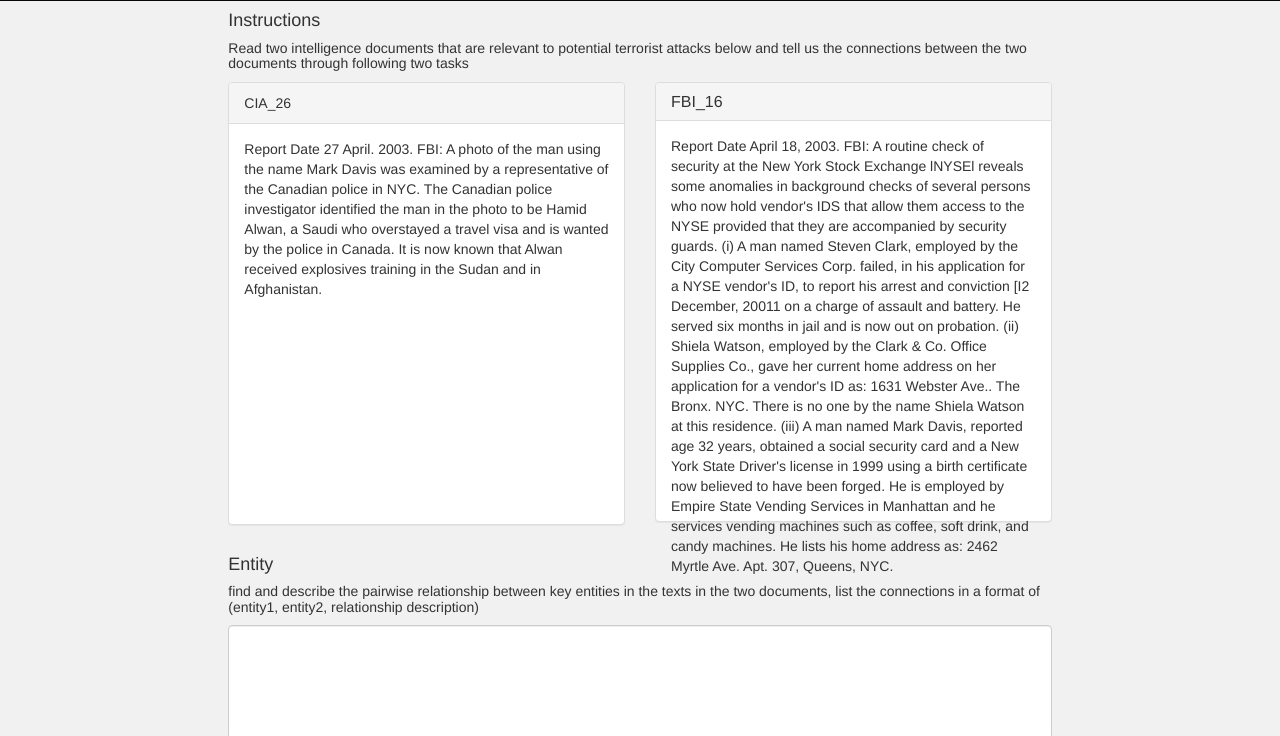
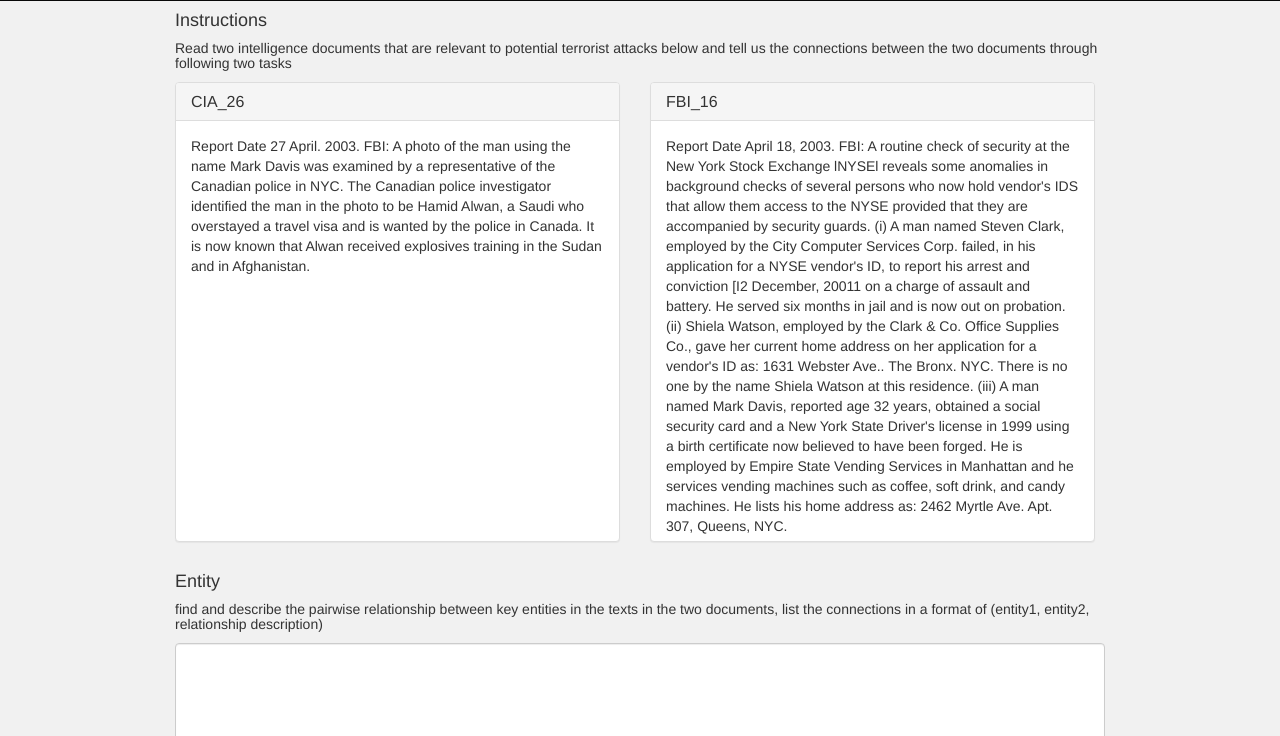
Before and after one commit to yalibian/Connections, a website: page static/index.html in a window 1280 px wide. Shown: the part 64-800 px from the top of the page. Drawn offline with Linux system fonts and the light colour scheme.

Commit message:
Update layout

```diff
--- /dev/null
+++ b/static/css/main.css
@@ -0,0 +1,52 @@
+#main {
+    min-width: 960px;
+    max-width: 960px;
+    /*text-align: center;*/
+}
+
+#q {
+    min-width: 960px;
+    max-width: 960px;
+}
+
+.doc {
+    min-width: 475px;
+    max-width: 475px;
+}
+
+/* Remove the navbar's default margin-bottom and rounded borders */
+.navbar {
+    margin-bottom: 0;
+    border-radius: 0;
+}
+
+/* Set height of the grid so .sidenav can be 100% (adjust as needed) */
+.row.content {
+    height: 450px
+}
+
+/* Set gray background color and 100% height */
+.sidenav {
+    padding-top: 20px;
+    background-color: #f1f1f1;
+    height: 100%;
+}
+
+/* Set black background color, white text and some padding */
+footer {
+    background-color: #555;
+    color: white;
+    padding: 15px;
+}
+
+/* On small screens, set height to 'auto' for sidenav and grid */
+@media screen and (max-width: 767px) {
+    .sidenav {
+        height: auto;
+        padding: 15px;
+    }
+
+    .row.content {
+        height: auto;
+    }
+}
--- a/static/index.html
+++ b/static/index.html
@@ -1,71 +1,35 @@
 <!DOCTYPE html>
 <html lang="en">
 <head>
-    <title>Bootstrap Example</title>
+    <title>Connection for CrowdSPIRE</title>
     <meta charset="utf-8">
     <meta name="viewport" content="width=device-width, initial-scale=1">
     <link rel="stylesheet" href="css/bootstrap.min.css">
+    <link rel="stylesheet" href="css/main.css">
     <script src="lib/jquery.min.js"></script>
     <script src="lib/bootstrap.min.js"></script>
     <script src="js/main.js"></script>
-    <style>
-        /* Remove the navbar's default margin-bottom and rounded borders */
-        .navbar {
-            margin-bottom: 0;
-            border-radius: 0;
-        }
 
-        /* Set height of the grid so .sidenav can be 100% (adjust as needed) */
-        .row.content {
-            height: 450px
-        }
-
-        /* Set gray background color and 100% height */
-        .sidenav {
-            padding-top: 20px;
-            background-color: #f1f1f1;
-            height: 100%;
-        }
-
-        /* Set black background color, white text and some padding */
-        footer {
-            background-color: #555;
-            color: white;
-            padding: 15px;
-        }
-
-        /* On small screens, set height to 'auto' for sidenav and grid */
-        @media screen and (max-width: 767px) {
-            .sidenav {
-                height: auto;
-                padding: 15px;
-            }
-
-            .row.content {
-                height: auto;
-            }
-        }
-    </style>
 </head>
 <body style=" background-color: #f1f1f1;">
-
 <nav class="navbar navbar-inverse text-center">
     <h2 style="color: white">Document Connections</h2>
 </nav>
-<div id="main" class="container-fluid text-center">
-    <div class="row content">
-        <div class="col-sm-8 text-left col-md-offset-2">
-            <!--<br>-->
-            <!--<hr>-->
+
+<div id="main" class="container text-center">
+    <div id='qrow' class="row content text-center">
+        <div id="q" class="col-md-8 text-left centered">
             <h4>Instructions</h4>
             <h5>Read two intelligence documents that are relevant to potential terrorist attacks below and tell us the
                 connections between the two documents through following two tasks</h5>
 
-            <div class="row">
-                <div class="col-sm-6 col-md-6">
+            <div class="row" style="min-width: 960px; max-width: 960px">
+                <div class="doc col-md-2">
                     <div class="panel panel-default">
-                        <div class="panel-heading">CIA_26</div>
-                        <div class="panel-body" style="min-height: 400px; max-height: 400px;">
+                        <div class="panel-heading">
+                            <h3 class="panel-title">CIA_26</h3>
+                        </div>
+                        <div class="panel-body" style="min-height: 420px; max-height: 420px;">
                             Report Date 27 April. 2003. FBI: A photo of the man using the name Mark Davis was examined
                             by a representative of the Canadian police in NYC. The Canadian police investigator
                             identified the man in the photo to be Hamid Alwan, a Saudi who overstayed a travel visa and
@@ -75,12 +39,12 @@
                     </div>
                 </div>
 
-                <div class="col-sm-6 col-md-6">
+                <div class="doc col-md-2">
                     <div class="panel panel-default">
                         <div class="panel-heading">
                             <h3 class="panel-title">FBI_16</h3>
                         </div>
-                        <div class="panel-body" style="min-height: 400px; max-height: 400px;">
+                        <div class="panel-body" style="min-height: 420px; max-height: 420px;">
                             Report Date April 18, 2003. FBI: A routine check of security at the New York Stock Exchange
                             lNYSEl reveals some anomalies in background checks of several persons who now hold vendor's
                             IDS that allow them access to the NYSE provided that they are accompanied by security
@@ -104,20 +68,24 @@
             <div>
                 <div>
                     <h4>Entity</h4>
-                    <h5>find and describe the pairwise relationship between key entities in the texts in the two documents, list the connections in a format of (entity1, entity2, relationship description)</h5>
+                    <h5>find and describe the pairwise relationship between key entities in the texts in the two
+                        documents, list the connections in a format of (entity1, entity2, relationship description)</h5>
                     <textarea class="form-control" rows="5" id="entity" style="resize:none;"></textarea>
                 </div>
                 <div>
                     <h4>Summary</h4>
                     <h5>
-                        Evidence File, put them together into a subgraph, if you think the connections should be combined into one (by direct deduction and so that the relationship is neater), go ahead but make sure you annotate the path for each new connection after the relationship description.
+                        Evidence File, put them together into a subgraph, if you think the connections should be
+                        combined into one (by direct deduction and so that the relationship is neater), go ahead but
+                        make sure you annotate the path for each new connection after the relationship description.
                     </h5>
                     <textarea class="form-control" rows="5" id="summary" style="resize:none;"></textarea>
                 </div>
                 <div>
                     <h4>Hypothesis</h4>
                     <h5>
-                        Summarize the information based on two documents. Schema into narrative statements that contain “who, what, where, when” as much as possible.
+                        Summarize the information based on two documents. Schema into narrative statements that contain
+                        “who, what, where, when” as much as possible.
                     </h5>
                     <textarea class="form-control" rows="5" id="hypo" style="resize:none;"></textarea>
                 </div>
@@ -128,5 +96,6 @@
 
         </div>
     </div>
+</div>
 </body>
 </html>
```
